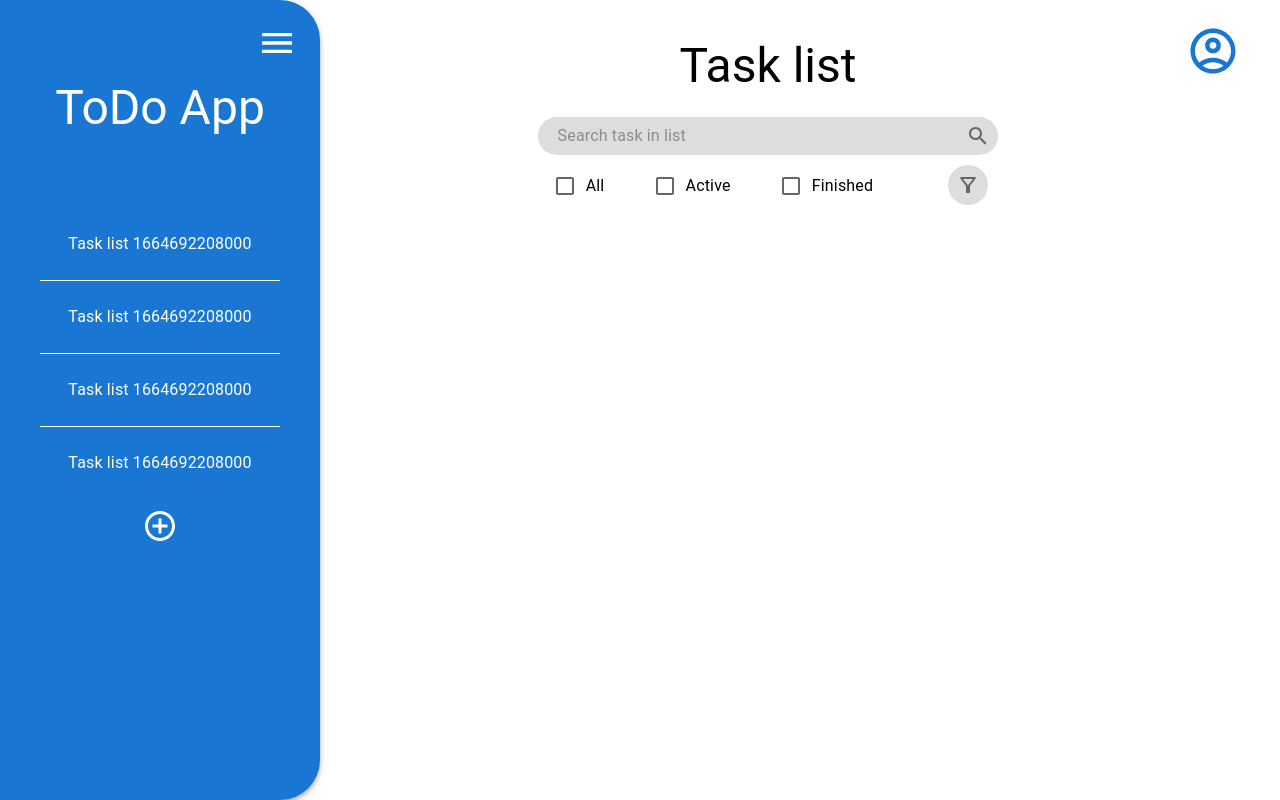
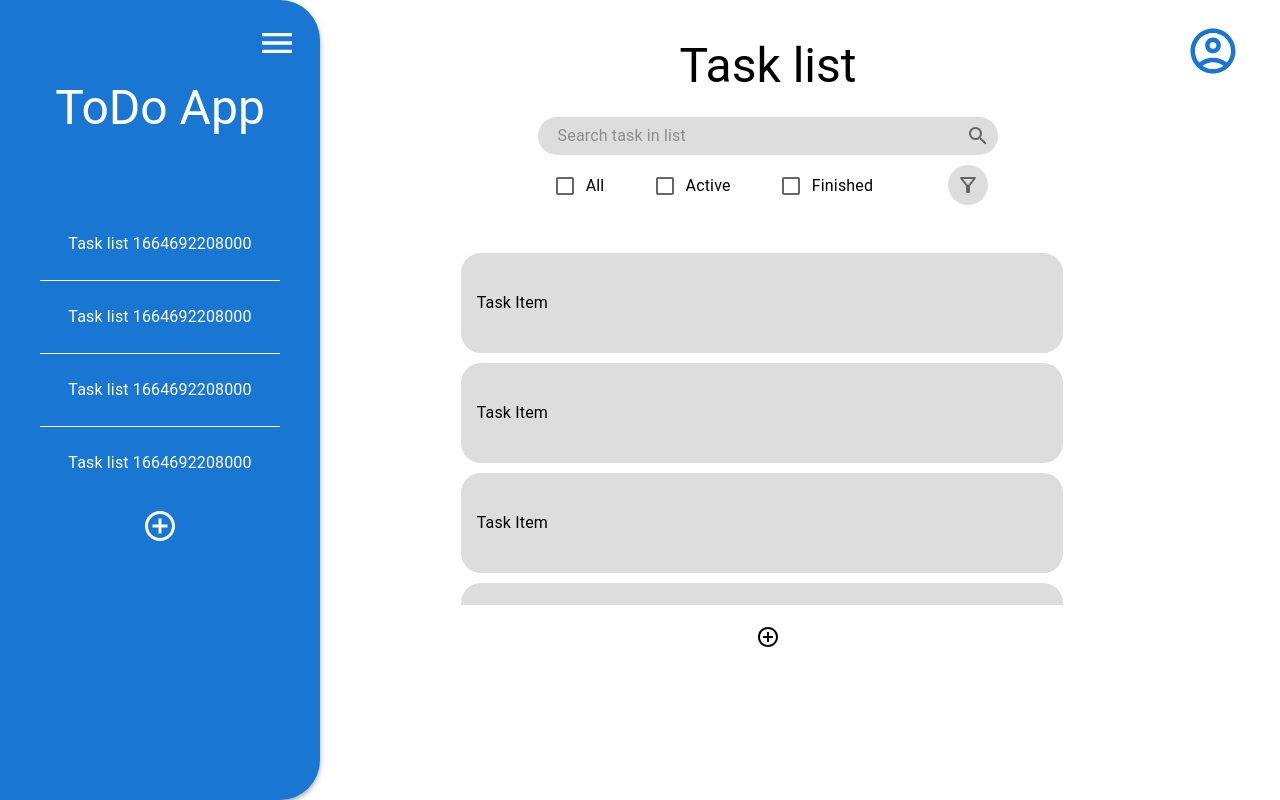
Before and after one commit to MrDalo/todo-list, a React (Create React App) app: page /1664692208000 in a window 1280 px wide. Built offline with nearby package versions, Linux system fonts and the light colour scheme.

Commit message:
ToDo List in main content box created

```diff
--- a/src/components/mainContainer/MainContentCointainer.tsx
+++ b/src/components/mainContainer/MainContentCointainer.tsx
@@ -3,6 +3,7 @@ import { StyledContainer, StyledAccountCircleOutlinedIcon } from './styles/MainC
 import { Typography } from '@mui/material';
 import SearchForm from './SearchForm';
 import FilterForm from './FilterForm';
+import ToDoListSection from './ToDoListSection';
 
 
 
@@ -24,6 +25,8 @@ const MainContentCointainer = () => {
 
         <FilterForm />
 
+        <ToDoListSection />
+
 
 
     </StyledContainer>
--- a/src/components/mainContainer/ToDoList.tsx
+++ b/src/components/mainContainer/ToDoList.tsx
@@ -1,11 +1,24 @@
-import React from 'react'
-import { useParams } from 'react-router-dom';
+import React from 'react';
+import { List } from '@mui/material';
+import ToDoListItem from './ToDoListItem';
+import { StyledBox } from './styles/ToDoListStyles';
 
 const ToDoList = () => {
-    const { id } = useParams();
+  return (
+    <StyledBox>
+        <List>
+            <ToDoListItem />
+            <ToDoListItem />
+            <ToDoListItem />
+            <ToDoListItem />
+            <ToDoListItem />
+            <ToDoListItem />
+            <ToDoListItem />
+            <ToDoListItem />
+            <ToDoListItem />
 
-  return (
-    <div>ToDoList {id}</div>
+        </List>
+    </StyledBox>
   );
 }
 
--- /dev/null
+++ b/src/components/mainContainer/ToDoListItem.tsx
@@ -0,0 +1,16 @@
+import React from 'react';
+import { ListItem, ListItemText } from '@mui/material';
+import { StyledListItem } from './styles/ToDoListItemStyles';
+
+const ToDoListItem = () => {
+  return (
+    <StyledListItem>
+        <ListItemText>
+            Task Item
+        </ListItemText>
+    </StyledListItem>
+
+  );
+}
+
+export default ToDoListItem;
--- /dev/null
+++ b/src/components/mainContainer/ToDoListSection.tsx
@@ -0,0 +1,22 @@
+import React from 'react';
+import AddCircleOutlineIcon from '@mui/icons-material/AddCircleOutline';
+import ToDoList from './ToDoList';
+
+const ToDoListSection = () => {
+  return (
+    <>
+
+        <ToDoList />
+
+        <AddCircleOutlineIcon />
+
+
+    </>
+
+
+
+
+  );
+}
+
+export default ToDoListSection;
--- /dev/null
+++ b/src/components/mainContainer/styles/ToDoListItemStyles.tsx
@@ -0,0 +1,15 @@
+import { styled } from "@mui/material/styles";
+import { ListItem, ListItemText } from "@mui/material";
+
+
+
+export const StyledListItem = styled(ListItem)`
+    width: 98%;
+    height: 100px;
+    margin-bottom: 10px;
+
+    background-color: #ddd;
+    border-radius: 20px;
+
+
+`;
--- /dev/null
+++ b/src/components/mainContainer/styles/ToDoListStyles.tsx
@@ -0,0 +1,25 @@
+import { styled } from "@mui/material/styles";
+import {Box} from "@mui/material";
+
+export const StyledBox = styled(Box)`
+    width: 80%;
+    max-height: 45vh;
+    margin-bottom: 20px;
+    margin-top: 40px;
+
+    overflow-y: scroll;
+
+    &::-webkit-scrollbar{
+          width: 5px;
+    }
+
+    &::-webkit-scrollbar-track{
+          background-color: transparent;
+    }
+
+    &::-webkit-scrollbar-thumb{
+      background-color: #ddd;
+      border-radius: 10px;
+    }
+
+`;
--- a/src/components/sideNavigation/SideBar.tsx
+++ b/src/components/sideNavigation/SideBar.tsx
@@ -1,5 +1,4 @@
 import React from "react";
-import {Box, IconButton} from "@mui/material";
 import ToDoListNav from "./ToDoListNav";
 import { StyledAddCircleOutlineIcon,  StyledMainBox, StyledAppBar, StyledBox, StyledTitle, StyledToolbar, StyledMenuIconButton, StyledCircleIconButton} from "./styles/SideBarStyles";
 import NewListForm from "./NewListForm";
--- a/src/components/sideNavigation/ToDoListItemNav.tsx
+++ b/src/components/sideNavigation/ToDoListItemNav.tsx
@@ -1,6 +1,5 @@
 import React from 'react'
 import { StyledLink, StyledListItem, StyledListItemButton, StyledListItemText } from './styles/ToDoListItemNavStyles';
-import {Link, useParams} from 'react-router-dom';
 
 const ToDoListItemNav = () => {
   const ID = Date.now();
```
